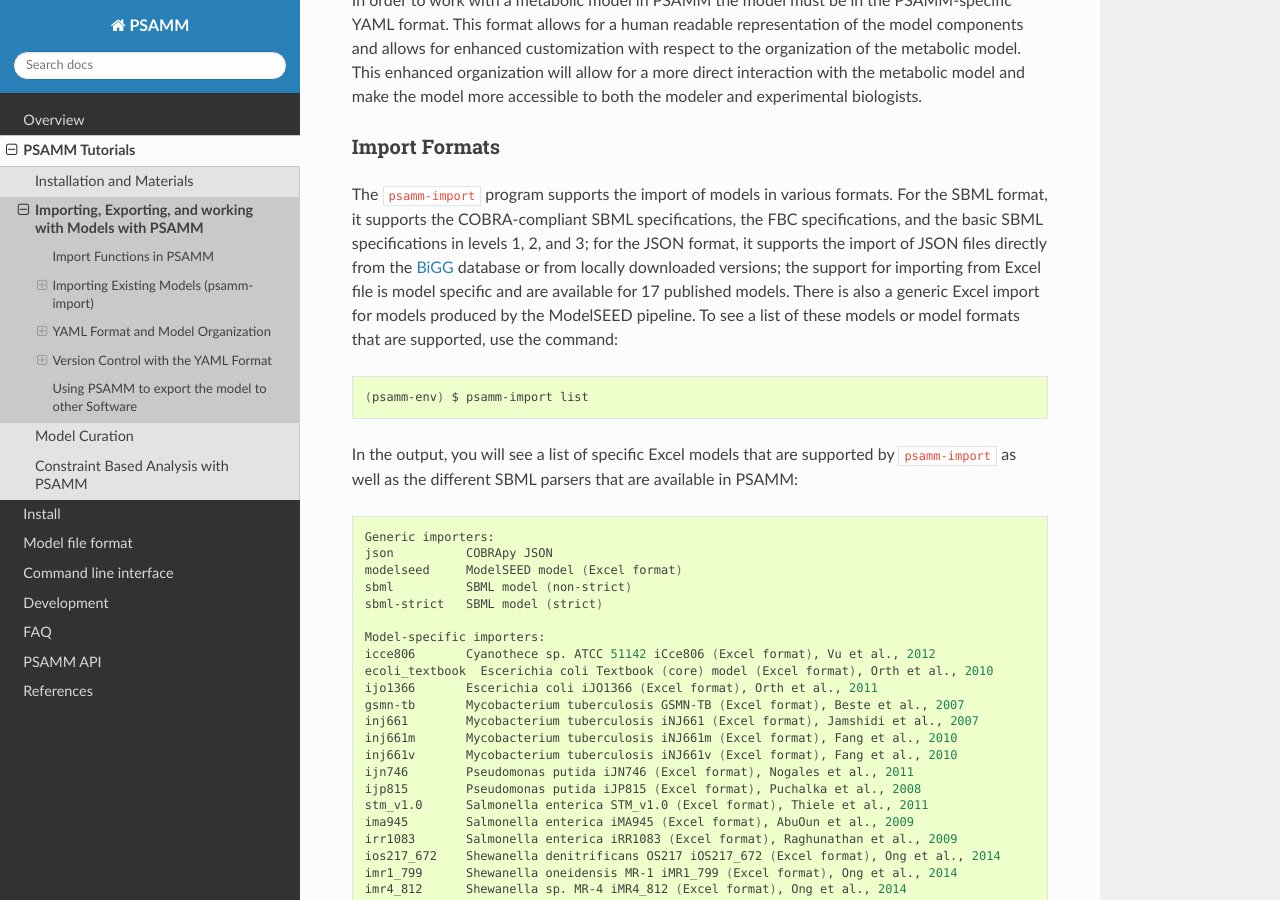
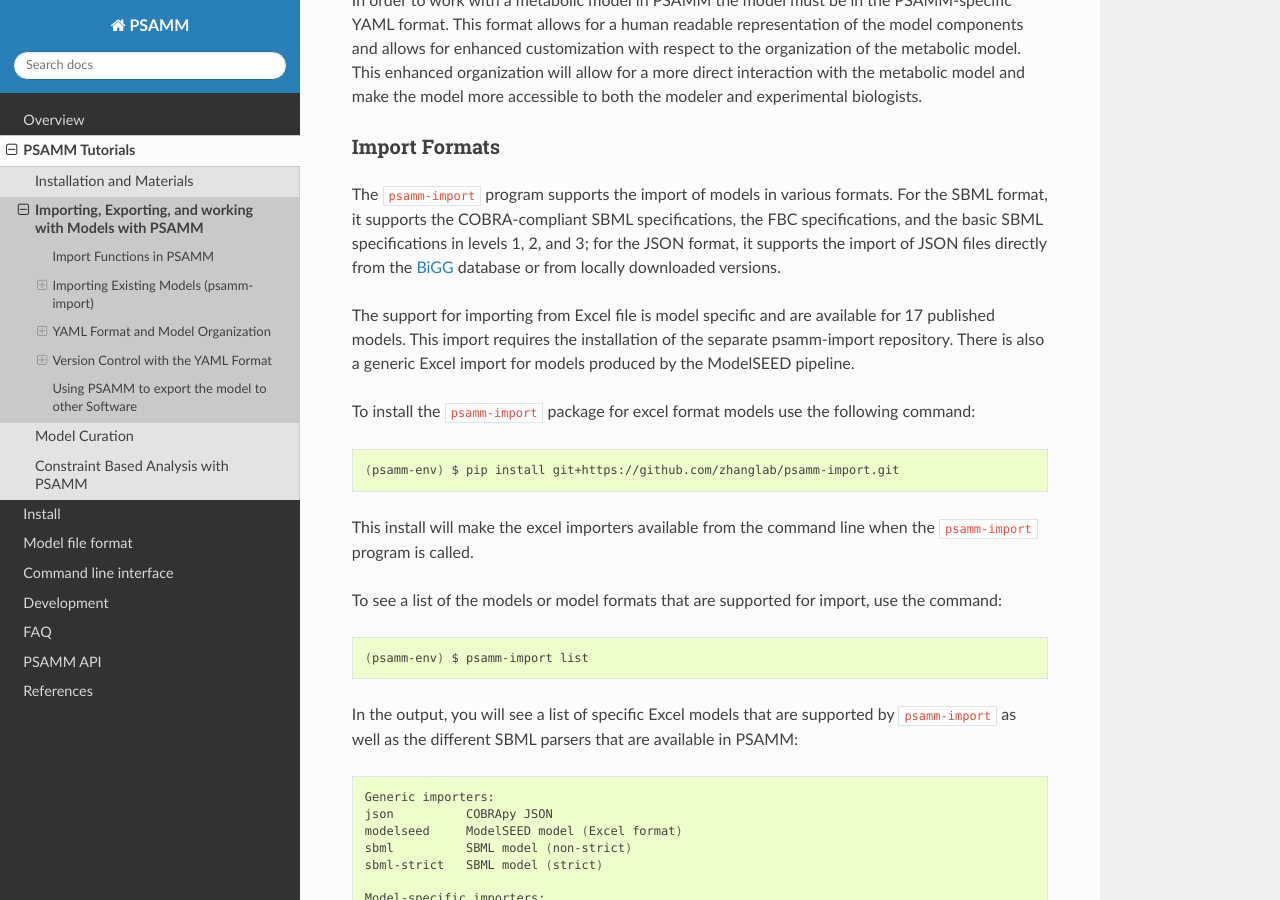
Before and after one commit to zhanglab/psamm, a Sphinx documentation site: the page built from docs/tutorial/import_export.rst, in a window 1280 px wide and 900 px high, scrolled down 680 px. Built offline with Sphinx 7.4.7 and the Read the Docs theme 2.0.0, drawn with Linux system fonts in a browser that asks for light colours.

Commit message:
modified tutorial for import of separate psamm-import for excel files

```diff
--- a/docs/tutorial/import_export.rst
+++ b/docs/tutorial/import_export.rst
@@ -36,11 +36,24 @@ The ``psamm-import`` program supports the import of models in various formats.
 For the SBML format, it supports the COBRA-compliant SBML specifications, the FBC
 specifications, and the basic SBML specifications in levels 1, 2, and 3;
 for the JSON format, it supports the import of JSON files directly from the
-`BiGG`_ database or from locally downloaded versions;
-the support for importing from Excel file is model specific and are available
-for 17 published models. There is also a generic Excel import for models
-produced by the ModelSEED pipeline. To see a list of these models or model
-formats that are supported, use the command:
+`BiGG`_ database or from locally downloaded versions.
+
+The support for importing from Excel file is model specific and are available
+for 17 published models. This import requires the installation of the separate
+psamm-import repository. There is also a generic Excel import for models
+produced by the ModelSEED pipeline.
+
+To install the ``psamm-import`` package for excel format models use the following
+command:
+
+.. code-block:: shell
+
+    (psamm-env) $ pip install git+https://github.com/zhanglab/psamm-import.git
+
+This install will make the excel importers available from the command line when the
+``psamm-import`` program is called.
+
+To see a list of the models or model formats that are supported for import, use the command:
 
 .. _BiGG: http://bigg.ucsd.edu
 
```
